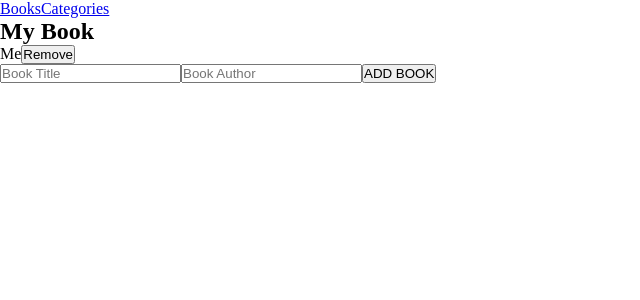
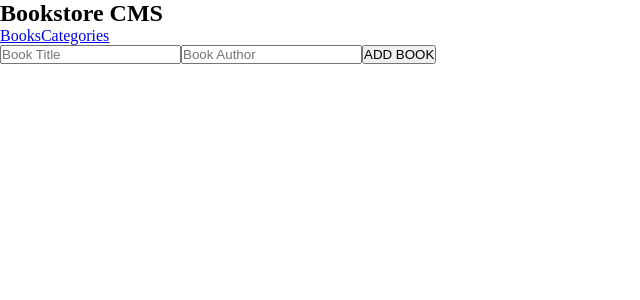
Before and after one commit to TechnoAndy/bookstore, a React (Create React App) app: page / in a window 1280 px wide. Shown: the top 300 px of the page, without its empty margins (0-640 px from the left). Built offline with nearby package versions, Linux system fonts and the light colour scheme.

Commit message:
Connected redux with react and added functionalities

```diff
--- a/package.json
+++ b/package.json
@@ -7,6 +7,7 @@
     "@testing-library/jest-dom": "^5.16.5",
     "@testing-library/react": "^13.4.0",
     "@testing-library/user-event": "^13.5.0",
+    "nanoid": "^4.0.0",
     "prop-types": "^15.8.1",
     "react": "^18.2.0",
     "react-dom": "^18.2.0",
--- a/src/Components/AddNewBook.js
+++ b/src/Components/AddNewBook.js
@@ -1,8 +1,28 @@
+import React, { useState } from 'react';
+import { useDispatch } from 'react-redux';
+import { nanoid } from 'nanoid';
+import { addBook } from '../redux/books/books';
+
 function AddNewBook() {
+  const [title, setTitle] = useState('');
+  const [author, setAuthor] = useState('');
+  const dispatch = useDispatch();
+  const handleSubmit = (e) => {
+    e.preventDefault();
+    const book = {
+      id: nanoid(),
+      title,
+      author,
+    };
+    setTitle('');
+    setAuthor('');
+    dispatch(addBook(book));
+  };
+
   return (
-    <form>
-      <input type="text" placeholder="Book Title" />
-      <input type="text" placeholder="Book Author" />
+    <form className="book-form" onSubmit={handleSubmit}>
+      <input className="data-input" type="text" placeholder="Book Title" value={title} onChange={(e) => setTitle(e.target.value)} />
+      <input className="data-input" type="text" placeholder="Book Author" value={author} onChange={(e) => setAuthor(e.target.value)} />
       <button type="submit">ADD BOOK</button>
     </form>
   );
--- a/src/Components/Book.js
+++ b/src/Components/Book.js
@@ -1,19 +1,31 @@
+import React from 'react';
 import PropTypes from 'prop-types';
+import { useDispatch } from 'react-redux';
+import { removeBook } from '../redux/books/books';
 
-function Book(props) {
-  const { title, author } = props;
+const Book = (props) => {
+  const dispatch = useDispatch();
+
+  const { title, author, id } = props;
+
+  const handleClick = (id) => {
+    dispatch(removeBook(id));
+  };
+
   return (
-    <div className="books-shelf">
-      <h2>{title}</h2>
-      <span>{author}</span>
-      <button type="submit">Remove</button>
+    <div className="book-shelf">
+      <ul className="book-list">
+        <li>{title}</li>
+        <li>{author}</li>
+      </ul>
+      <button className="remove-btn" onClick={() => handleClick(id)} type="button">Remove</button>
     </div>
   );
-}
+};
 
 Book.propTypes = {
-  title: PropTypes.string.isRequired,
-  author: PropTypes.string.isRequired,
-};
+  title: PropTypes.string,
+  author: PropTypes.string,
+}.isRequired;
 
 export default Book;
--- /dev/null
+++ b/src/Components/BookList.js
@@ -0,0 +1,33 @@
+import React from 'react';
+import PropTypes from 'prop-types';
+import Book from './Book';
+
+const BookList = (props) => {
+  const { books } = props;
+
+  return (
+    <ul className="booklist">
+      {books.map((book) => (
+        <Book
+          key={book.id}
+          title={book.title}
+          author={book.author}
+          id={book.id}
+        />
+      ))}
+    </ul>
+
+  );
+};
+
+BookList.propTypes = {
+  books: PropTypes.arrayOf(
+    PropTypes.exact({
+      id: PropTypes.string,
+      title: PropTypes.string,
+      author: PropTypes.string,
+    }),
+  ).isRequired,
+};
+
+export default BookList;
--- a/src/Components/Books.js
+++ b/src/Components/Books.js
@@ -1,16 +1,16 @@
 import React from 'react';
-import Book from './Book';
+import { useSelector } from 'react-redux';
+import BookList from './BookList';
 import AddNewBook from './AddNewBook';
 
-function Books() {
+const Books = () => {
+  const books = useSelector((state) => state.book);
   return (
     <>
-      <div className="books-shelf">
-        <Book title="My Book" author="Me" />
-      </div>
+      <BookList books={books} />
       <AddNewBook />
     </>
   );
-}
+};
 
 export default Books;
--- a/src/Components/Header.js
+++ b/src/Components/Header.js
@@ -2,9 +2,12 @@ import { Link } from 'react-router-dom';
 
 function Header() {
   return (
-    <div className="nav-links">
-      <Link to="/">Books</Link>
-      <Link to="/categories">Categories</Link>
+    <div className="nav-bar">
+      <h2>Bookstore CMS</h2>
+      <div className="nav-links">
+        <Link to="/">Books</Link>
+        <Link to="/categories">Categories</Link>
+      </div>
     </div>
   );
 }
--- a/src/index.js
+++ b/src/index.js
@@ -7,9 +7,7 @@ import store from './redux/configureStore';
 
 const root = ReactDOM.createRoot(document.getElementById('root'));
 root.render(
-  <React.StrictMode>
-    <Provider store={store}>
-      <App />
-    </Provider>
-  </React.StrictMode>,
+  <Provider store={store}>
+    <App />
+  </Provider>,
 );
--- a/src/redux/books/books.js
+++ b/src/redux/books/books.js
@@ -1,9 +1,7 @@
 const ADD_BOOK = 'bookstore/books/ADD_BOOK';
 const REMOVE_BOOK = 'bookstore/books/REMOVE_BOOK';
 
-const initState = {
-  books: [],
-};
+const initState = [];
 
 export const addBook = (payload) => ({
   type: ADD_BOOK,
--- a/src/redux/categories/categories.js
+++ b/src/redux/categories/categories.js
@@ -1,14 +1,12 @@
 const CHECK_STATUS = 'bookstore/categories/CHECK_STATUS';
 
-const initState = {
-  books: [],
-};
+const initialState = [];
 
 export const checkStatus = () => ({
   type: CHECK_STATUS,
 });
 
-const categoriesReducer = (state = initState, action) => {
+const categoriesReducer = (state = initialState, action) => {
   if (action.type === CHECK_STATUS) {
     return 'Under construction';
   }
--- a/src/redux/configureStore.js
+++ b/src/redux/configureStore.js
@@ -4,8 +4,8 @@ import categoriesReducer from './categories/categories';
 
 const store = configureStore({
   reducer: {
-    booksReducer,
-    categoriesReducer,
+    book: booksReducer,
+    categories: categoriesReducer,
   },
 });
 
```
Also changed, not shown: 1 other file (tests, documents, lock files or other folders).
